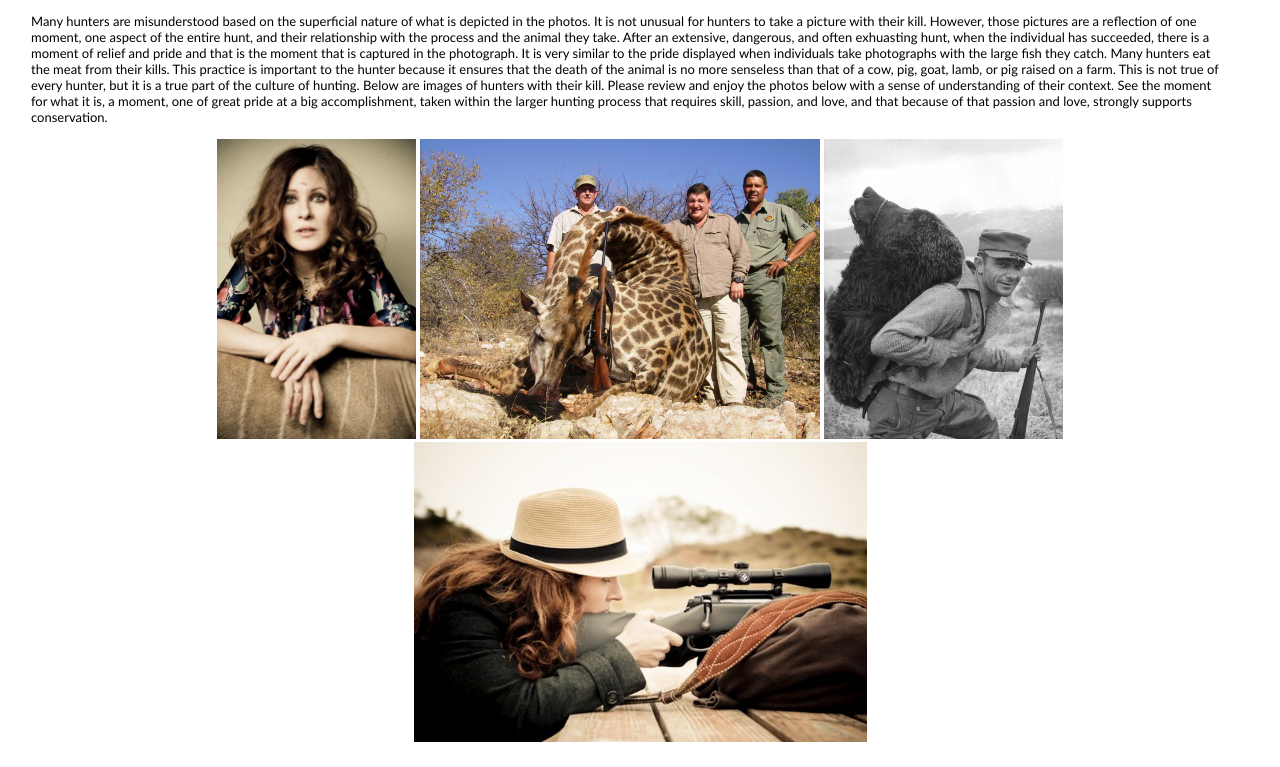
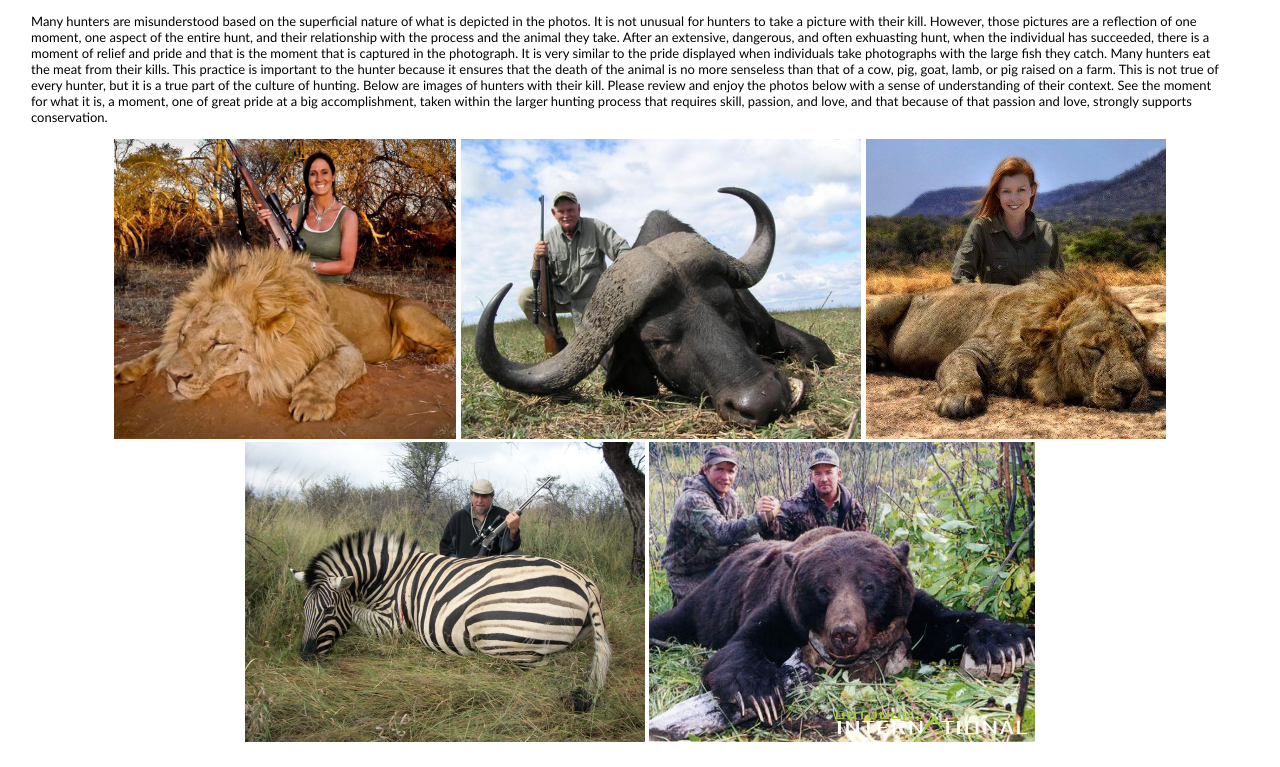
Before and after one commit to nozo-chan/collaborative-git, a plain HTML site: page info.html in a window 1280 px wide. Shown: the part 1408-2175 px from the top of the page. Drawn offline with Linux system fonts and the light colour scheme.

Commit message:
updated w/replacement images

```diff
--- a/info.html
+++ b/info.html
@@ -41,7 +41,7 @@
 		</p>
 		<div style="border: 1px solid white; width: 1200px; margin: auto">
 			<center>
-				<img src="images/ashleychiles.jpg" height="300px"> <img src="images/hunters.jpg" height="300px"> <img src="images/Bear_hunting_Kodiak_FWS.jpg" height="300px"> <img src="images/ashleywithrifle.jpg" height="300px">
+				<img src="images/lionbitch.jpg" height="300px"> <img src="images/fuckhead.jpg" height="300px"> <img src="images/lionbitch2.jpg" height="300px"> <img src="images/zebradick.jpg" height="300px"> <img src="images/bearbastards.jpg" height="300px">
 			</center>
 		</div>
 
```
